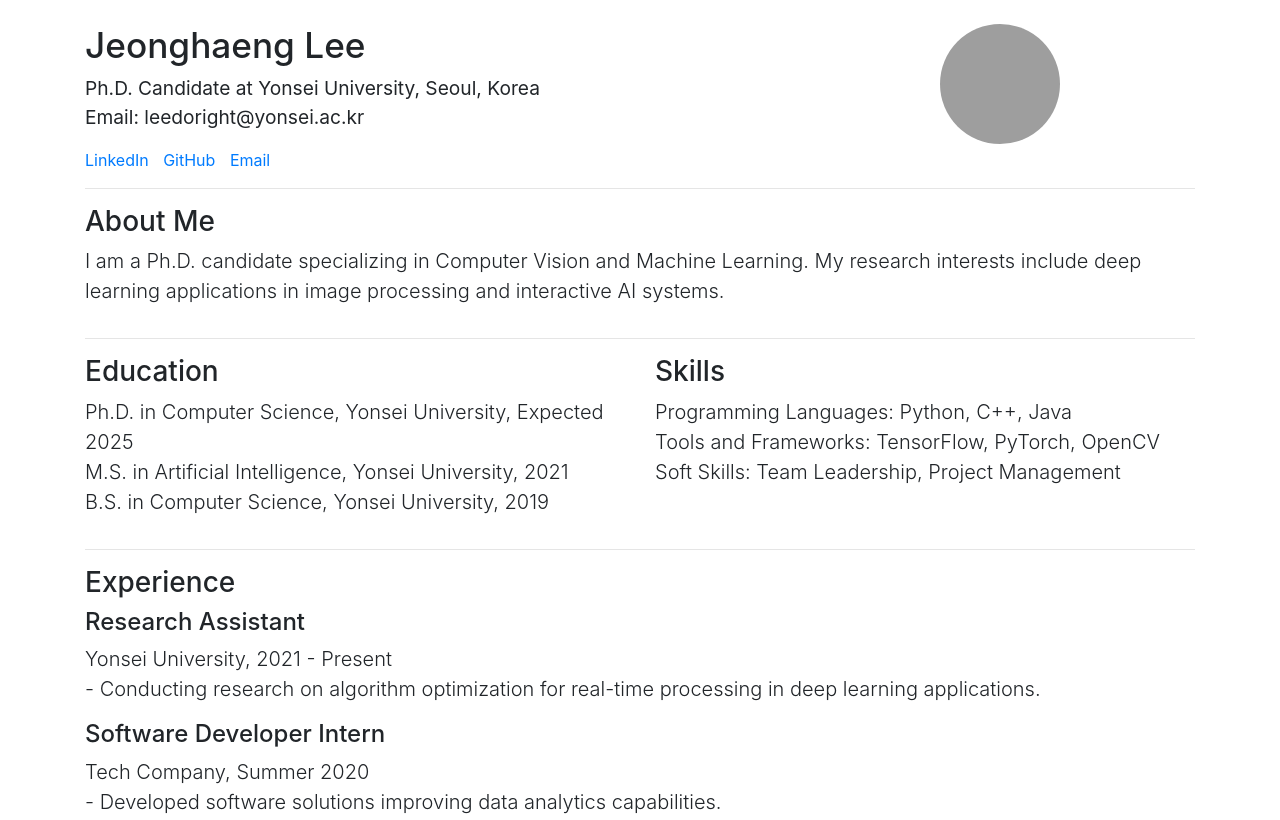
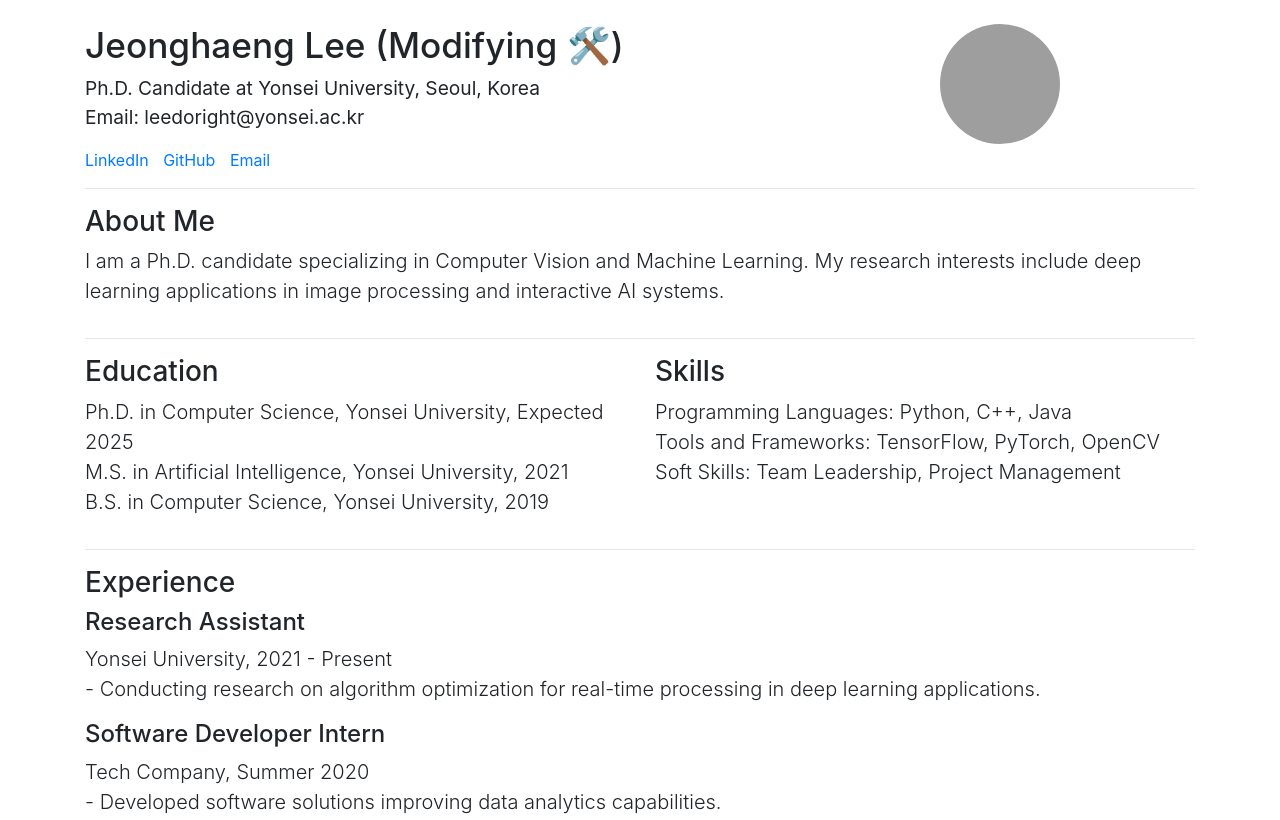
Before and after one commit to HaengInThere/cv, a website: page index.html in a window 1280 px wide. Shown: the top 820 px of the page. Drawn offline with nearby package versions, Linux system fonts and the light colour scheme; grey boxes are pictures that could not be loaded.

Commit message:
20240805

```diff
--- a/index.html
+++ b/index.html
@@ -32,7 +32,7 @@
         <div class="row">
             <div class="col-md-9">
                 <!-- Basic Info and Title -->
-                <h1 class="title">Jeonghaeng Lee</h1>
+                <h1 class="title">Jeonghaeng Lee (Modifying 🛠️)</h1>
                 <p class="ttitle">Ph.D. Candidate at Yonsei University, Seoul, Korea<br>Email: leedoright@yonsei.ac.kr</p>
                 <div class="social-links">
                     <!-- Social Links -->
```
